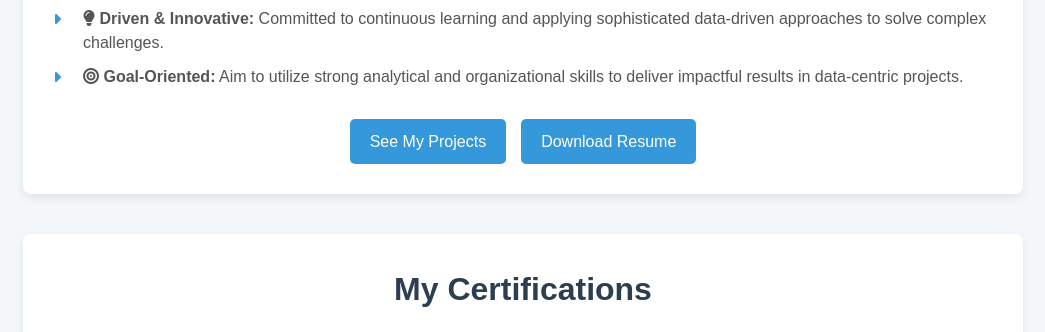
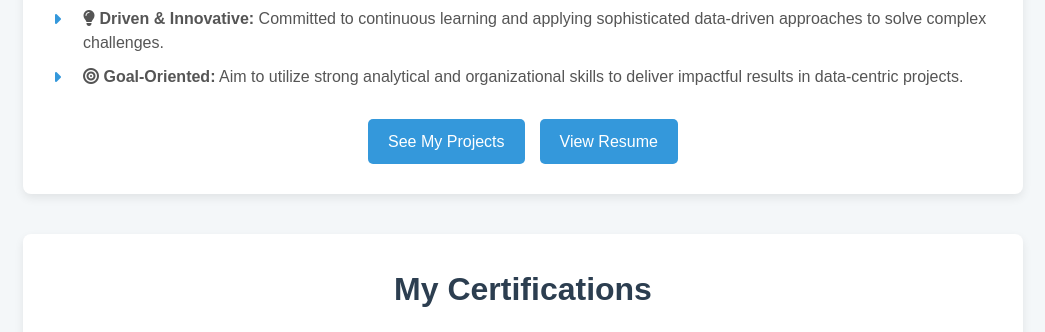
Before and after one commit to Suchit0807/suchit-portfolio, a plain HTML site: page index.html in a window 1280 px wide. Shown: the part 850-1182 px from the top of the page, without its empty margins (117-1162 px from the left). Drawn offline with Linux system fonts and the light colour scheme.

Commit message:
Updated resume button to open PDF in new tab

```diff
--- a/index.html
+++ b/index.html
@@ -677,7 +677,7 @@
         </ul>
         <div class="button-container">
             <a href="#projects" class="resume-button">See My Projects</a>
-            <a href="assets/resumes/Suchit Pathak CV Final copy.pdf" download="Suchit Pathak CV Final copy.pdf" class="resume-button">Download Resume</a>
+            <a href="assets/resumes/Suchit Pathak CV Final copy.pdf" target="_blank" class="resume-button">View Resume</a>
         </div>
     </div>
 
```
